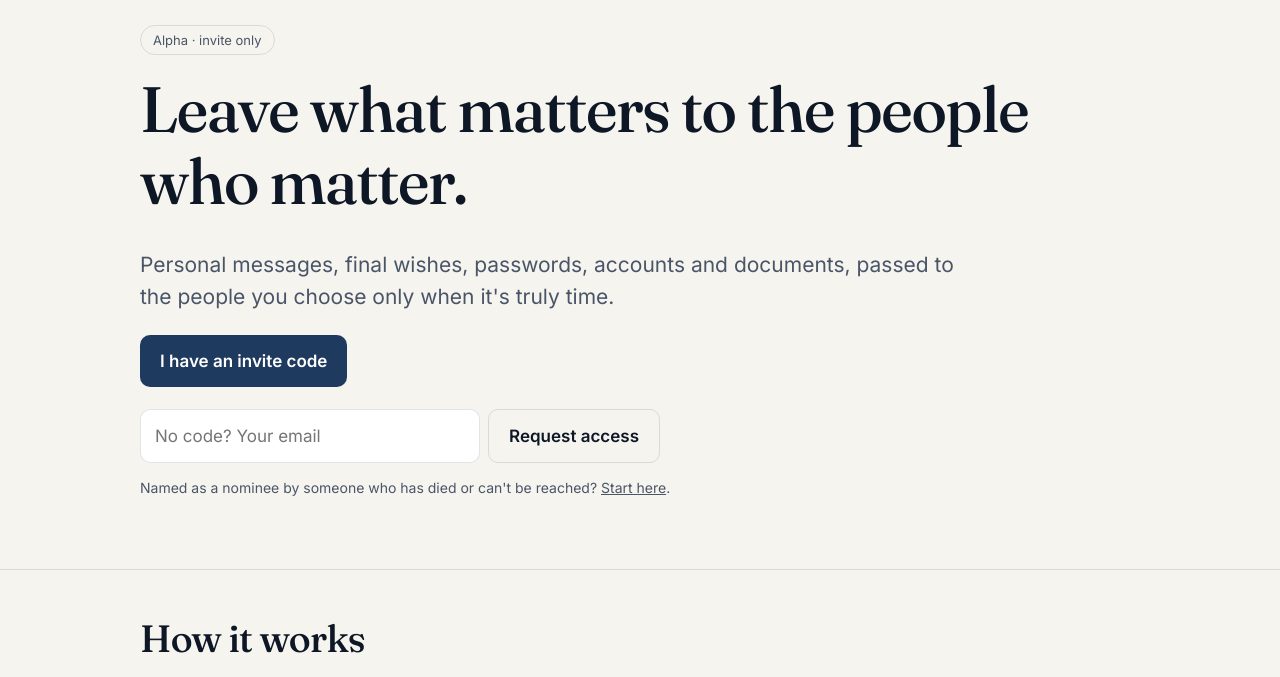
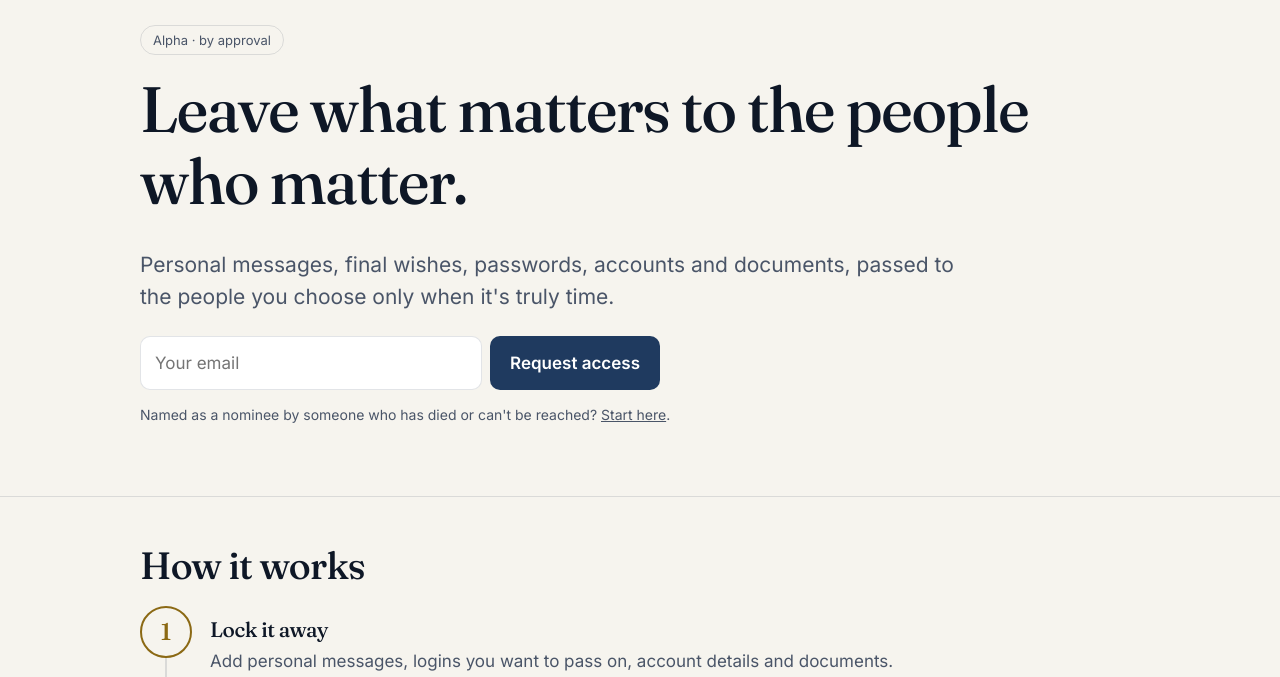
Before and after one commit to Alamex/savemysecrets, a plain HTML site: page public/index.html in a window 1280 px wide. Shown: the part 109-786 px from the top of the page. Drawn offline with Linux system fonts and the light colour scheme.

Commit message:
Homepage hero: single 'Request access' action, approval wording

```diff
--- a/public/index.html
+++ b/public/index.html
@@ -24,15 +24,14 @@
   <nav><a class="logo" href="/"><img src="/favicon.svg" class="logo-icon" alt="" width="30" height="30">Save My <b>Secrets</b></a><span class="small"><a href="/claim">Nominees</a> &nbsp;·&nbsp; <a href="/pricing">Pricing</a> &nbsp;·&nbsp; <a href="/app">Log in</a></span></nav>
 
   <div class="hero" id="notify">
-    <span class="pill">Alpha · invite only</span>
+    <span class="pill">Alpha · by approval</span>
     <h1>Leave what matters to the people who matter.</h1>
     <p class="lede">Personal messages, final wishes, passwords, accounts and documents, passed to the people you choose only when it's truly time.</p>
-    <p><a class="btn accent" href="/app?signup=1">I have an invite code</a></p>
     <form class="inline" id="wl">
       <label for="wlEmail" class="sr-only">Email address</label>
-      <input type="email" id="wlEmail" placeholder="No code? Your email" required autocomplete="email" aria-label="Email address for waiting list">
+      <input type="email" id="wlEmail" placeholder="Your email" required autocomplete="email" aria-label="Email address to request access">
       <input type="text" name="website" id="wlWebsite" style="position:absolute;left:-9999px" tabindex="-1" autocomplete="off" aria-hidden="true">
-      <button class="ghost" type="submit" id="wlBtn">Request access</button>
+      <button class="accent" type="submit" id="wlBtn">Request access</button>
     </form>
     <p id="wlMsg" class="small" aria-live="polite"></p>
     <p class="small muted">Named as a nominee by someone who has died or can't be reached? <a href="/claim">Start here</a>.</p>
```
